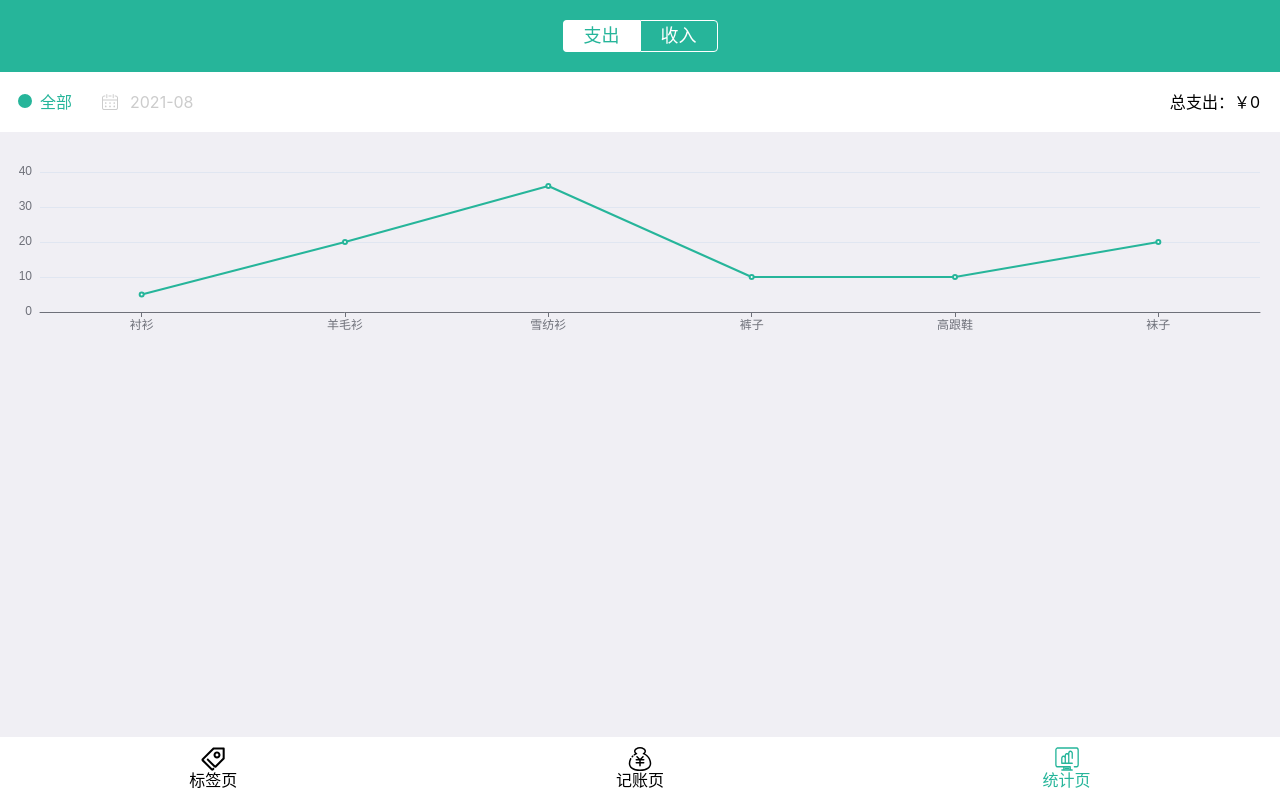
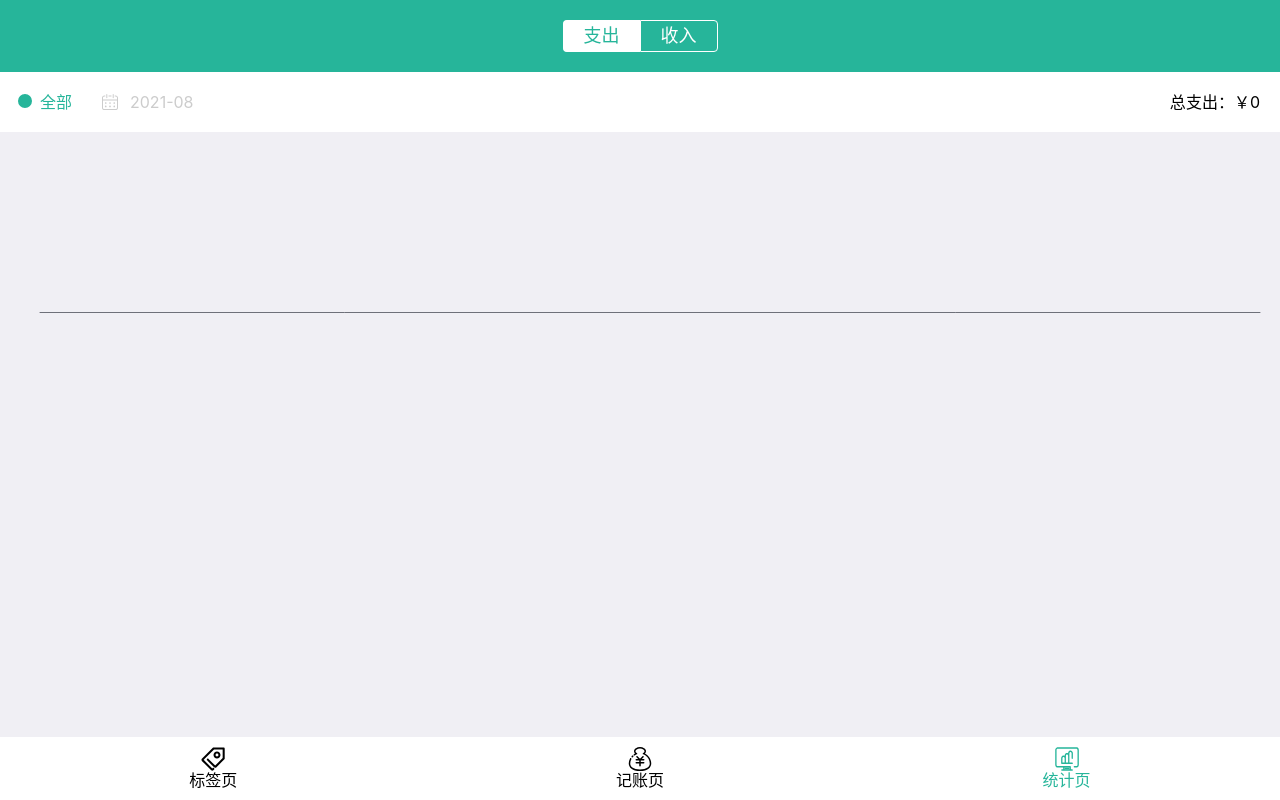
Before and after one commit to April-cl/daily-book, a React app: page /#/statistics in a window 1280 px wide. Built offline with nearby package versions, Linux system fonts and the light colour scheme.

Commit message:
根据筛选日期显示图表数据

```diff
--- a/src/views/Statistics.tsx
+++ b/src/views/Statistics.tsx
@@ -97,7 +97,7 @@ function Statistics() {
           hashArray.reduce((sum,item) => { return sum + item[1].reduce((s, i) => {return s + i.amount}, 0)}, 0)
         }</div>
       </AmountTotal>
-      <DailyComparisonChart />
+      <DailyComparisonChart data={{date: hashArray.filter((item) => {if (item[1].length>0) {return item[0]}}).map((item) => {return item[0]}), amount: hashArray.map((item) => {return item[1].map((i) => {return i.amount;});}).flat()}} />
       {hashArray.map(([date, records]) => {
         return (
           <div key={date}>
--- a/src/views/Statistics/DailyComparisonChart.tsx
+++ b/src/views/Statistics/DailyComparisonChart.tsx
@@ -7,7 +7,14 @@ const ChartWrapper = styled.div`
   height: 200px;
 `
 
-const DailyComparisonChart: React.FC = () => {
+type Props = {
+  data: {
+    date: string[],
+    amount: number[]
+  }
+}
+
+const DailyComparisonChart: React.FC<Props> = (props) => {
   const divRef = useRef(null);
   useEffect(() => {
     // @ts-ignore
@@ -22,7 +29,7 @@ const DailyComparisonChart: React.FC = () => {
       tooltip: {},
       xAxis: {
         type: 'category',
-        data: ['衬衫', '羊毛衫', '雪纺衫', '裤子', '高跟鞋', '袜子'],
+        data: props.data.date,
         axisTick: {
           alignWithLabel: true
         }
@@ -31,13 +38,13 @@ const DailyComparisonChart: React.FC = () => {
       series: [{
         name: '金额',
         type: 'line',
-        data: [5, 20, 36, 10, 10, 20],
+        data: props.data.amount,
         itemStyle: {
           color: '#26b59a'
         }
       }]
     })
-  }, [])
+  }, [props])
   return (
     <ChartWrapper ref={divRef}></ChartWrapper>
   )
```
